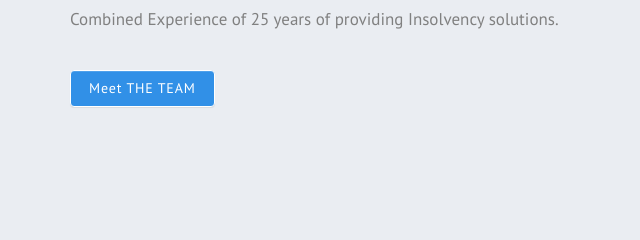
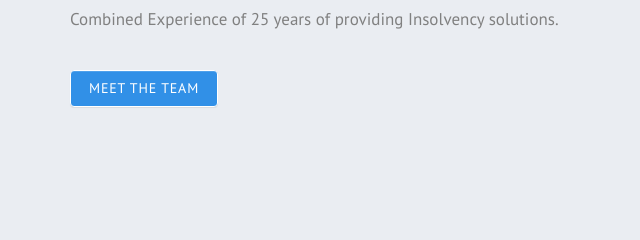
Before and after one commit to TamerHussien/Vanguard-Insolvency-LTD, a plain HTML site: page index.html in a window 1280 px wide. Shown: the part 2777-3017 px from the top of the page, 0-640 px from the left. Drawn offline with nearby package versions, Linux system fonts and the light colour scheme; some packages are replaced by stand-ins of ours; a script that the page names is missing.

Commit message:
uppercase

```diff
--- a/index.html
+++ b/index.html
@@ -230,7 +230,7 @@
           <p>
             Combined Experience of 25 years of providing Insolvency solutions.
           </p>
-          <a class="btn btn-default" href="/people.html" role="button">Meet THE TEAM</a>
+          <a class="btn btn-default" href="/people.html" role="button">MEET THE TEAM</a>
         </div>
         <div class="col-sm-4 col-md-6">
         </div>
```
